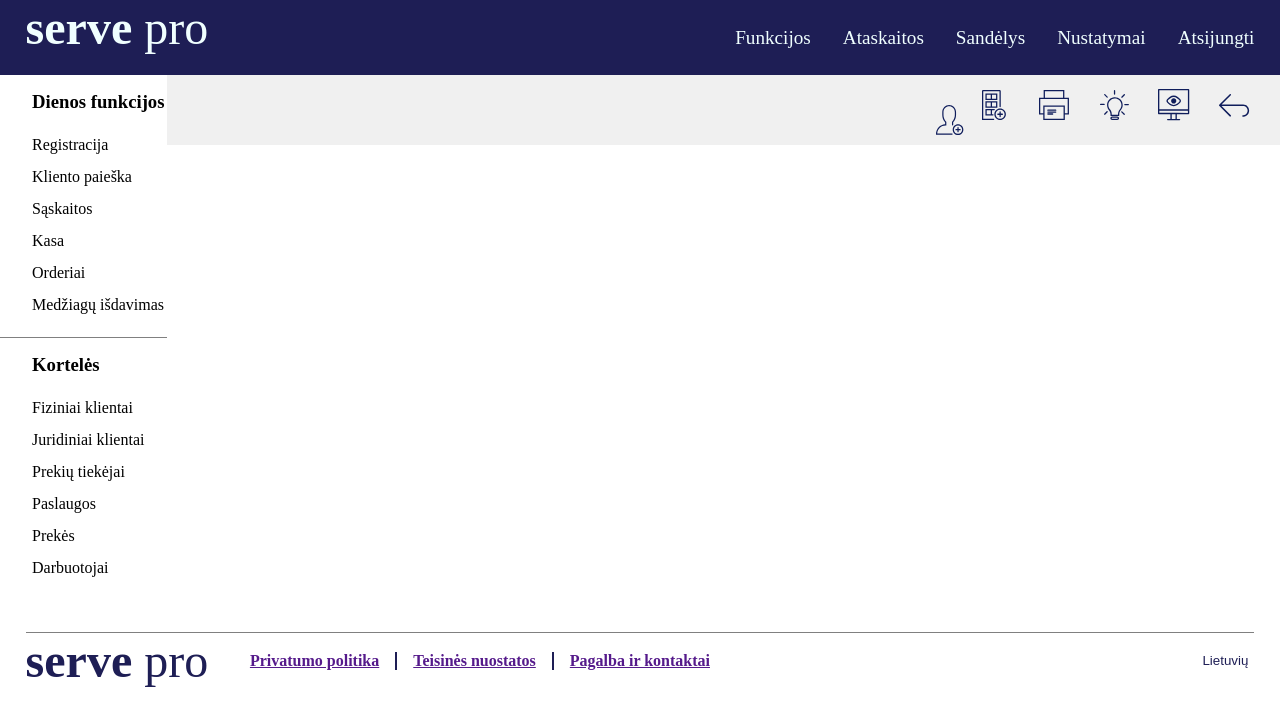
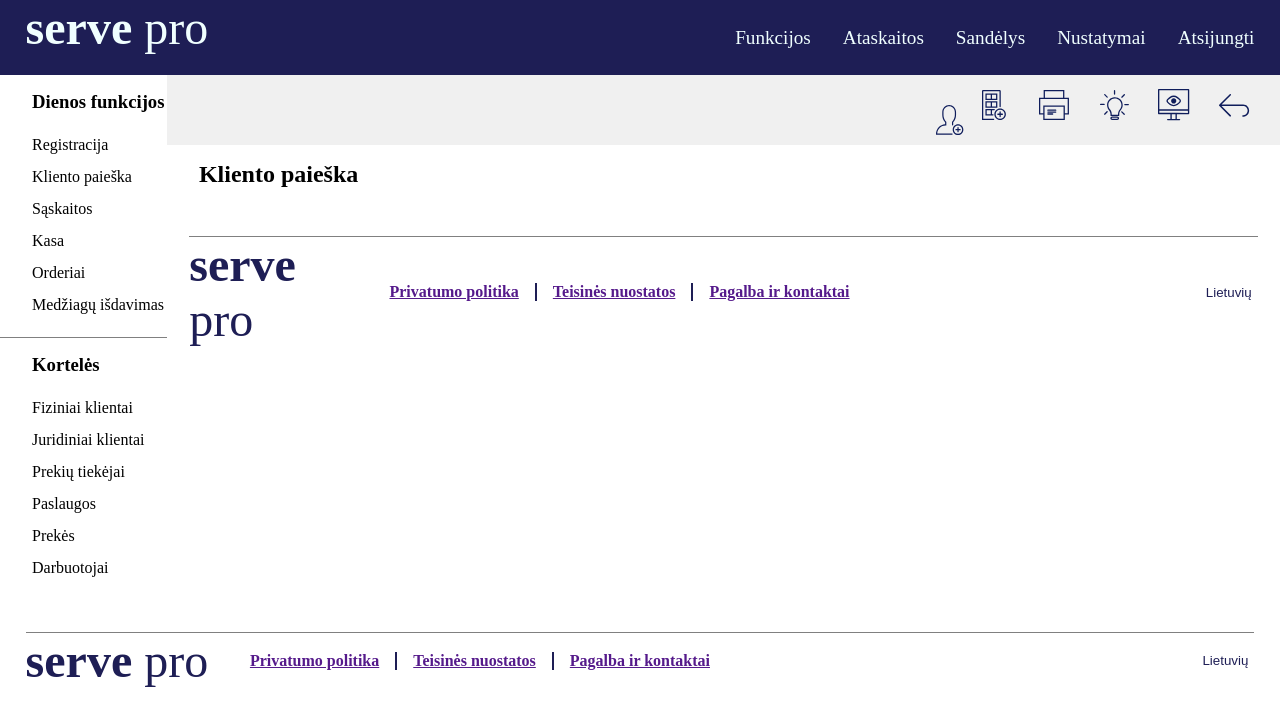
Before and after one commit to NeilaVait/ReactUzduotis-serve, a React (Create React App) app: page / in a window 1280 px wide. Shown: the top 726 px of the page. Built offline with nearby package versions, Linux system fonts and the light colour scheme.

Commit message:
clientsearch

```diff
--- a/src/App.jsx
+++ b/src/App.jsx
@@ -3,6 +3,7 @@ import Header from './components/Header/Header';
 import Footer from './components/Footer/Footer';
 import Aside from './components/Aside/Aside';
 import FunctionsMenu from './components/FunctionsMenu/FunctionsMenu';
+import ClientSearch from './components/ClientSearch/ClientSearch';
 
 function App() {
   return (
@@ -12,7 +13,8 @@ function App() {
         <Aside />
         <main>
           <FunctionsMenu />
-          {/* <ClientSearch /> */}
+          <ClientSearch />
+          <Footer />
         </main>
       </div>
       <Footer />
--- /dev/null
+++ b/src/components/ClientSearch/ClientSearch.jsx
@@ -0,0 +1,11 @@
+import styles from './ClientSearch.module.css';
+
+function ClientSearch() {
+  return (
+    <div className={styles.window}>
+      <h2>Kliento paieška</h2>
+    </div>
+  );
+}
+
+export default ClientSearch;
--- /dev/null
+++ b/src/components/ClientSearch/ClientSearch.module.css
@@ -0,0 +1,3 @@
+.window {
+  padding: 1rem 2rem;
+}
```
